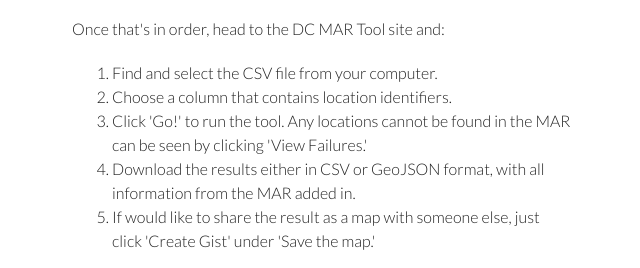
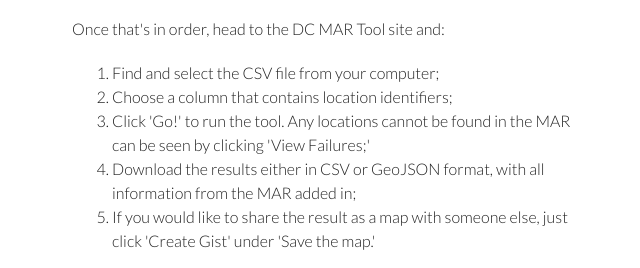
Before and after one commit to emanuelfeld/mardc, a plain HTML site: page about.html in a window 1280 px wide. Shown: the part 948-1216 px from the top of the page, 318-958 px from the left. Drawn offline with nearby package versions, Linux system fonts and the light colour scheme; some packages are replaced by stand-ins of ours.

Commit message:
minor text edits

```diff
--- a/about.html
+++ b/about.html
@@ -63,7 +63,7 @@
 
 						<p>To use it, you will need a CSV (<a href="https://en.wikipedia.org/wiki/Comma-separated_values">comma-separated values</a>) format file on your computer that has:
 							<ul>
-								<li>A <strong>row</strong> for each location you want to check.</li>
+								<li>A <strong>row</strong> for each location you want to check;</li>
 								<li>A <strong>column</strong> containing DC location information, in the form of street addresses, intersections, blocks, AIDs, or place names.</li>
 							</ul>
 						</p>
@@ -72,11 +72,11 @@
 
 						<p>Once that's in order, head to the DC MAR Tool site and:
 							<ol>
-								<li>Find and select the CSV file from your computer.</li>
-								<li>Choose a column that contains location identifiers.</li>
-								<li>Click 'Go!' to run the tool. Any locations cannot be found in the MAR can be seen by clicking 'View Failures.'</li>
-								<li>Download the results either in CSV or GeoJSON format, with all information from the MAR added in.</li>
-								<li>If would like to share the result as a map with someone else, just click 'Create Gist' under 'Save the map.'</li>
+								<li>Find and select the CSV file from your computer;</li>
+								<li>Choose a column that contains location identifiers;</li>
+								<li>Click 'Go!' to run the tool. Any locations cannot be found in the MAR can be seen by clicking 'View Failures;'</li>
+								<li>Download the results either in CSV or GeoJSON format, with all information from the MAR added in;</li>
+								<li>If you would like to share the result as a map with someone else, just click 'Create Gist' under 'Save the map.'</li>
 							</ol>
 						</p>
 
```
